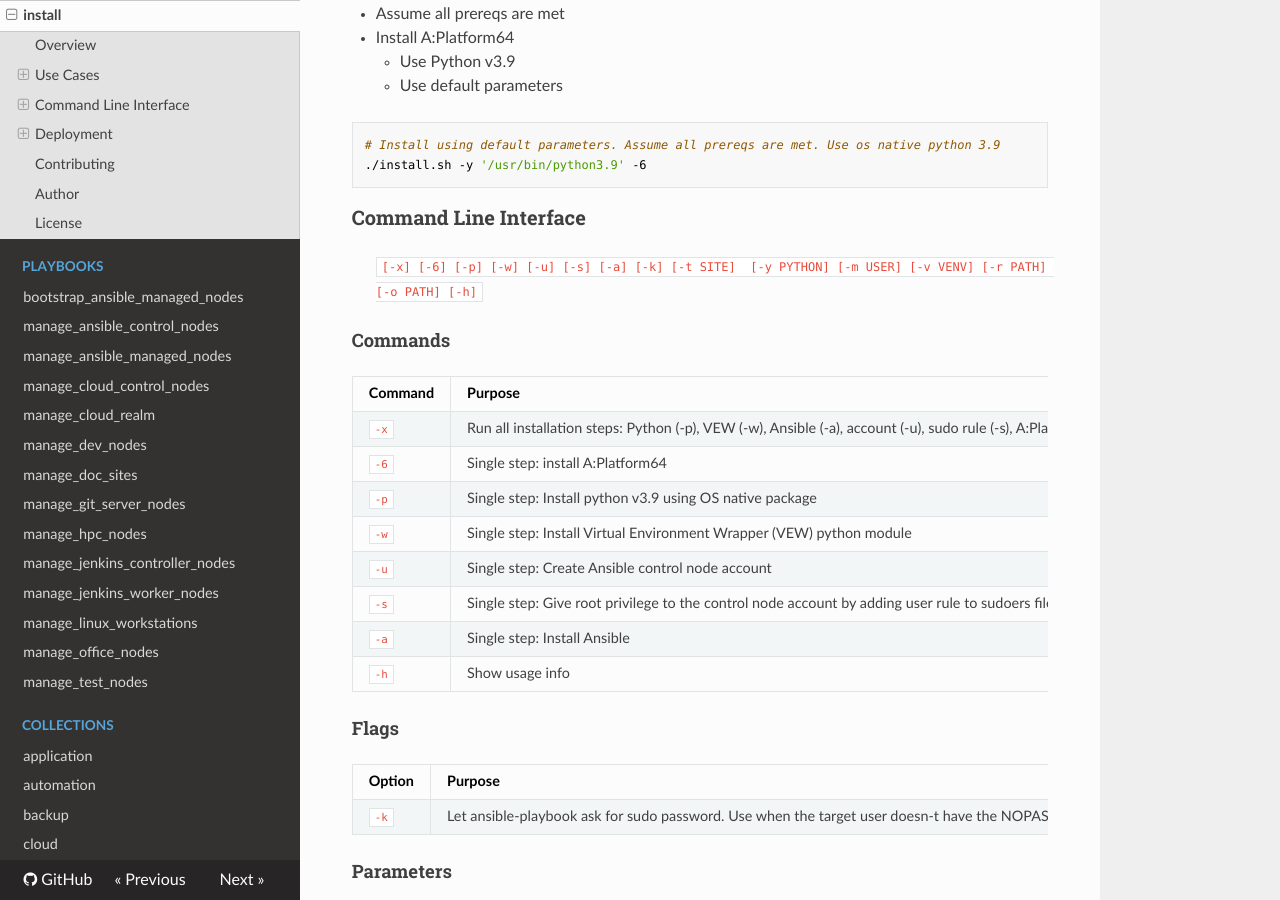
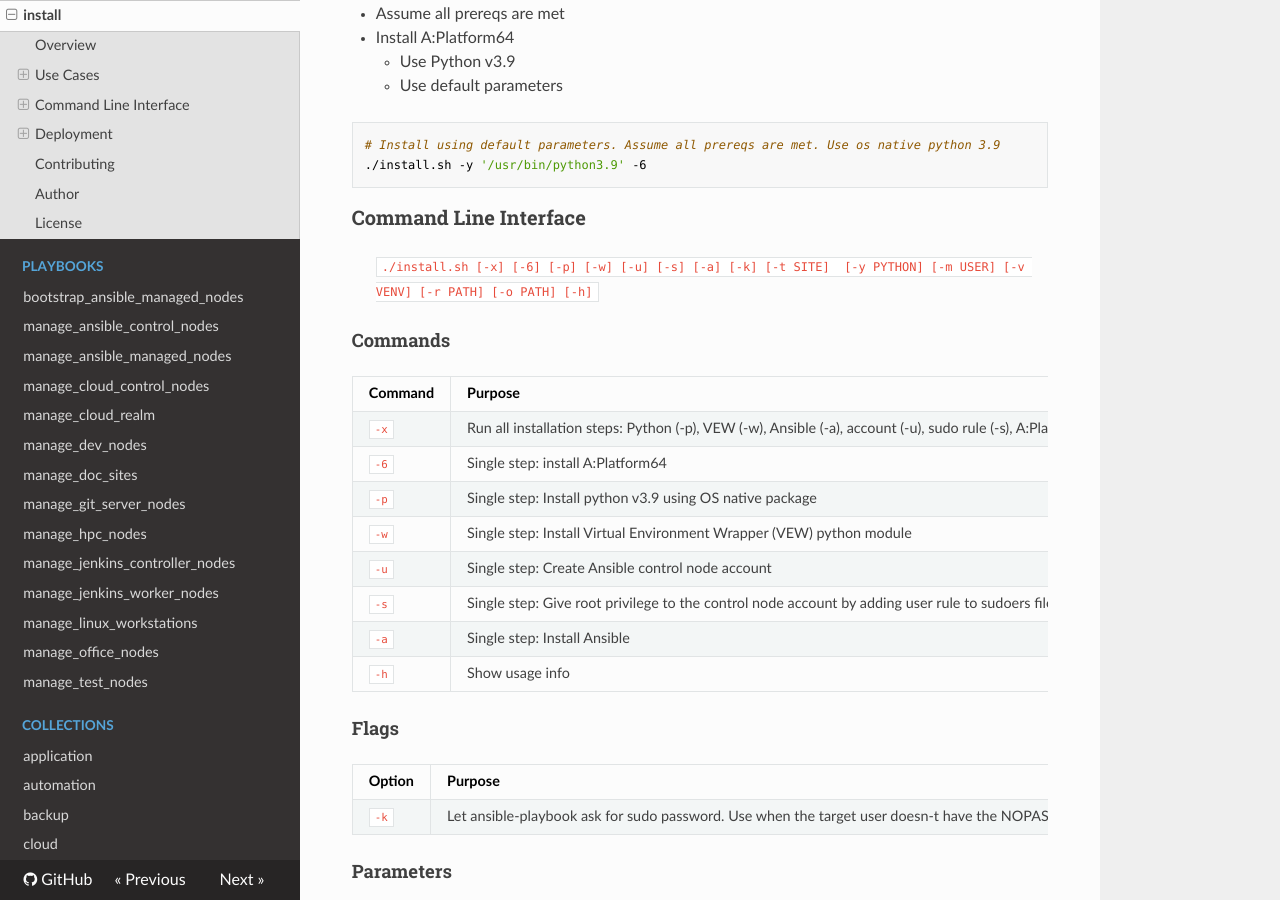
Before and after one commit to aplatform64/aplatform64, an MkDocs documentation site: the page built from docs/bin/install.md, in a window 1280 px wide and 900 px high, scrolled down 723 px. Built offline with MkDocs 1.6.1, drawn with Linux system fonts in a browser that asks for light colours.

Commit message:
doc: fix cli description

```diff
--- a/docs/bin/install.md
+++ b/docs/bin/install.md
@@ -48,7 +48,7 @@ Install the [A:Platform64](https://aplatform64.readthedocs.io) environment.
 
 ## Command Line Interface
 
-> `[-x] [-6] [-p] [-w] [-u] [-s] [-a] [-k] [-t SITE]  [-y PYTHON] [-m USER] [-v VENV] [-r PATH] [-o PATH] [-h]`
+> `./install.sh [-x] [-6] [-p] [-w] [-u] [-s] [-a] [-k] [-t SITE]  [-y PYTHON] [-m USER] [-v VENV] [-r PATH] [-o PATH] [-h]`
 
 ### Commands
 
```
